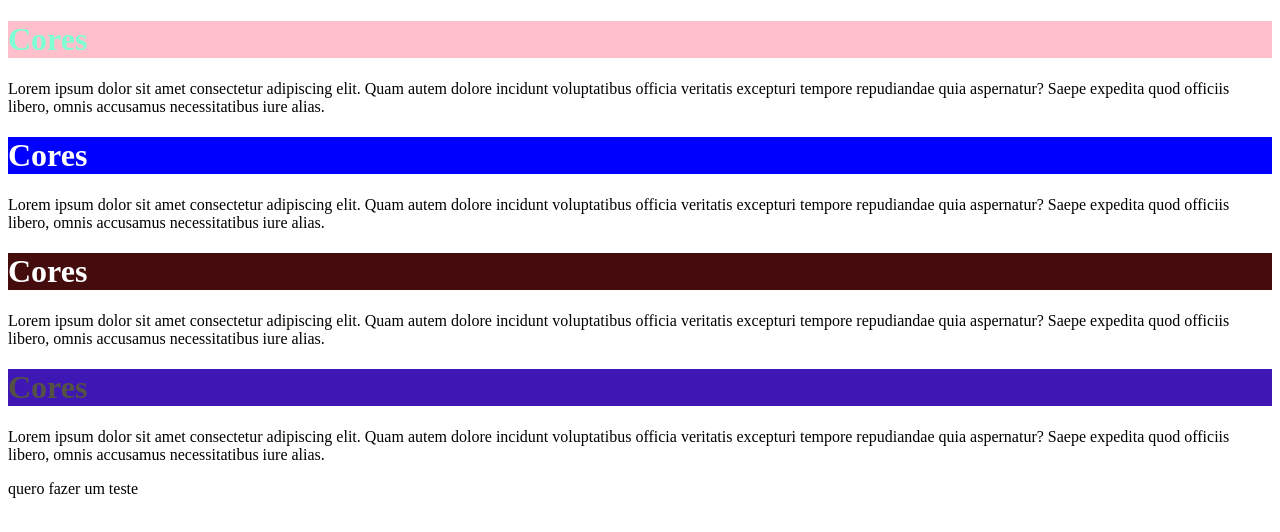
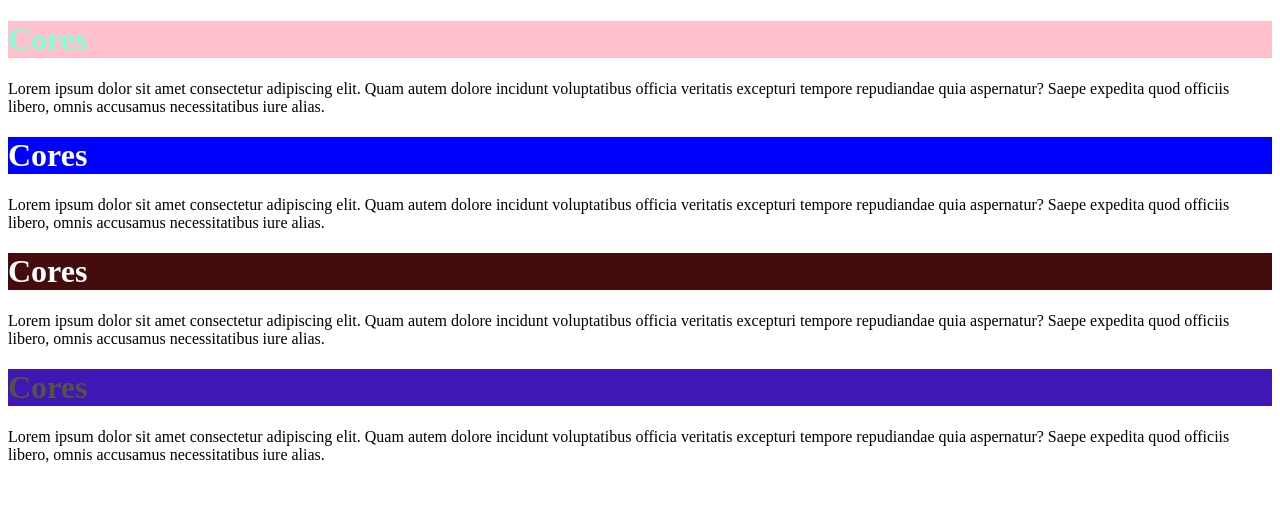
Before and after one commit to thiago23sl/Estudos-sobre-HTML-e-CSS, a plain HTML site: page HTML/curso 2/ex016/cores01.html in a window 1280 px wide. Drawn offline with Linux system fonts and the light colour scheme.

Commit message:
Update cores01.html

```diff
--- a/HTML/curso 2/ex016/cores01.html
+++ b/HTML/curso 2/ex016/cores01.html
@@ -21,7 +21,6 @@
     <!-- Representação com HSL -->
     <h1 style="background-color: hsl(255, 77%, 40%); color: hsl(50, 10%, 30%);">Cores</h1>
     <p>Lorem ipsum dolor sit amet consectetur adipiscing elit. Quam autem dolore incidunt voluptatibus officia veritatis excepturi tempore repudiandae quia aspernatur? Saepe expedita quod officiis libero, omnis accusamus necessitatibus iure alias.</p>
-     <p>quero fazer um teste</p>
 
 
 </body>
```
